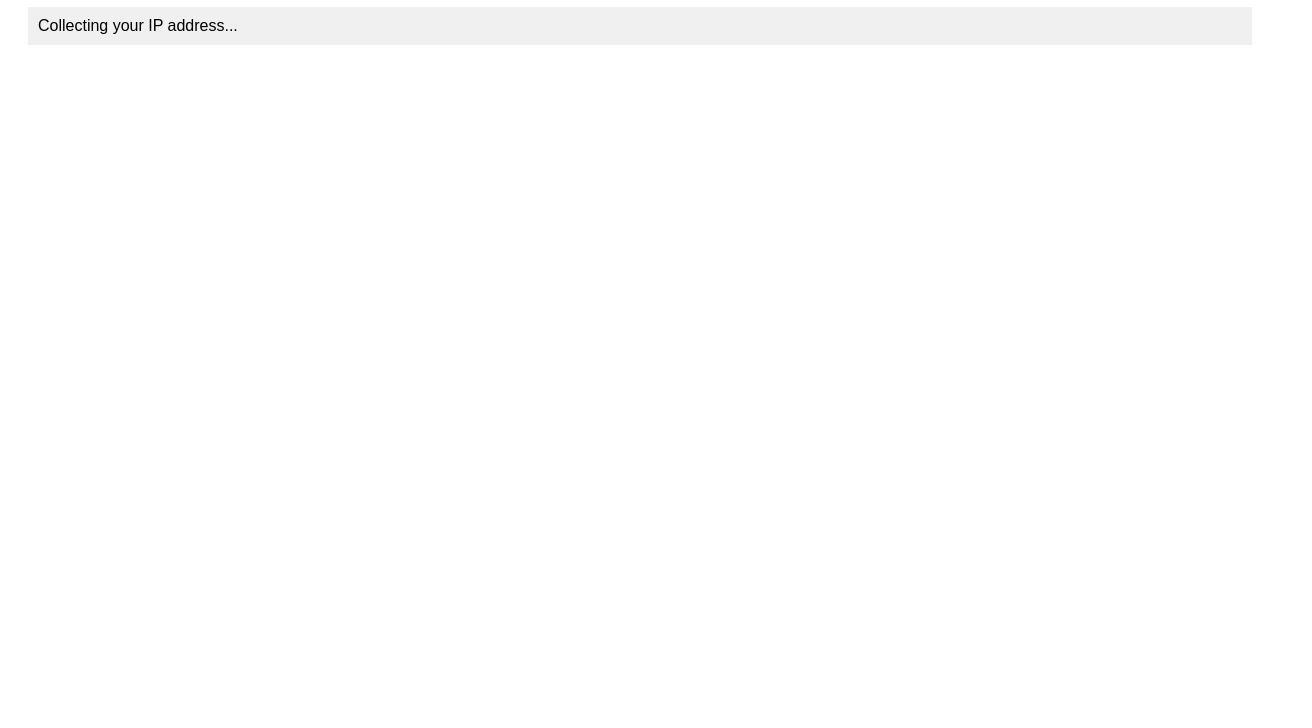
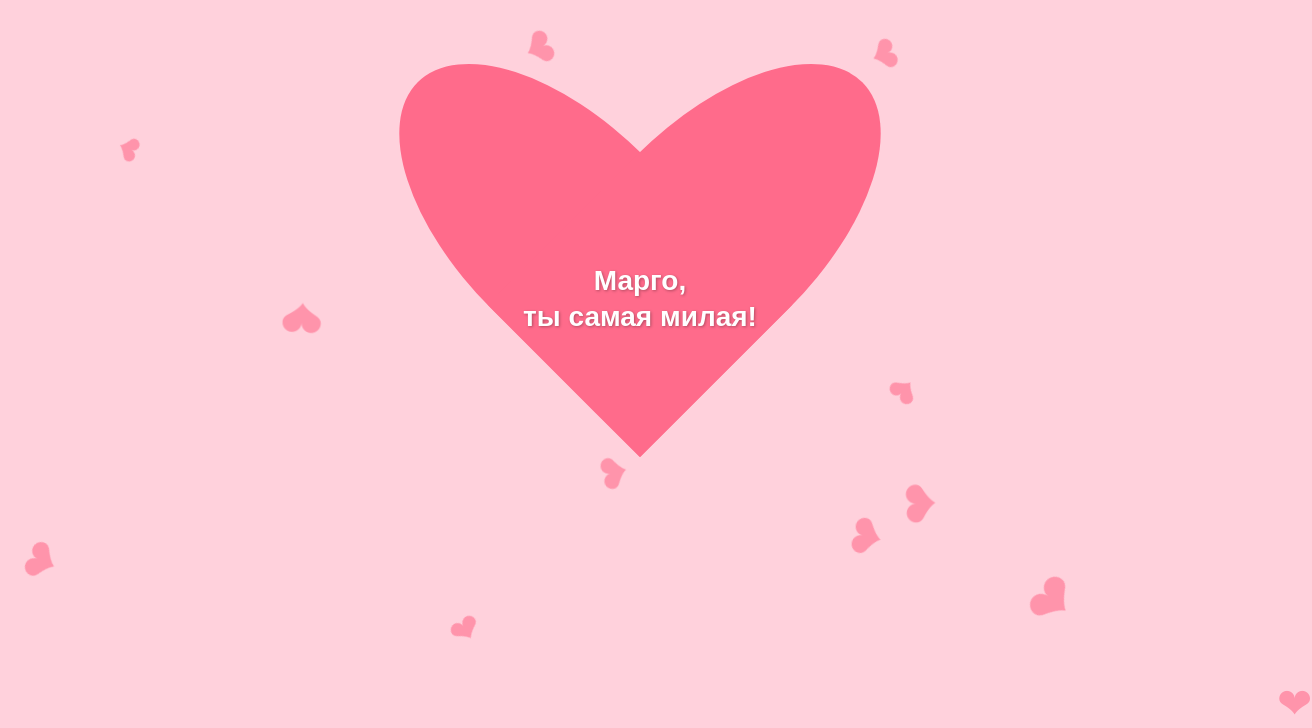
Before and after one commit to KuznetsovAleksei/ip, a plain HTML site: page index.html in a window 1280 px wide. Shown: the part 101-829 px from the top of the page, 1312 px wide, since content can reach past the window. Before the commit the page ends 800 px from the top, so only its background shows below. Drawn offline with Linux system fonts and the light colour scheme; no server answers.

Commit message:
Update index.html

```diff
--- a/index.html
+++ b/index.html
@@ -1,44 +1,173 @@
 <!DOCTYPE html>
 <html>
 <head>
-    <title>IP Tracking Test</title>
+    <meta name="viewport" content="width=device-width, initial-scale=1.0">
     <style>
-        body { font-family: Arial, sans-serif; padding: 20px; }
-        #result { margin-top: 20px; padding: 10px; background: #f0f0f0; }
+        body {
+            margin: 0;
+            overflow: hidden;
+            background-color: #FFD1DC;
+            display: flex;
+            justify-content: center;
+            align-items: center;
+            height: 100vh;
+            font-family: 'Arial', sans-serif;
+            touch-action: manipulation;
+        }
+
+        #heart-container {
+            position: relative;
+            width: 60vw;
+            height: 60vw;
+            max-width: 250px;
+            max-height: 250px;
+            display: flex;
+            justify-content: center;
+            align-items: center;
+        }
+
+        #heart {
+            position: relative;
+            width: 90%;
+            height: 110%;
+            animation: beat 1.5s ease-in-out infinite, appear 2s ease-out forwards;
+            opacity: 0;
+            transform: scale(0.1);
+        }
+
+        #heart:before, #heart:after {
+            position: absolute;
+            content: "";
+            width: 50%;
+            height: 80%;
+            background: #FF6B8B;
+            border-radius: 50% 50% 0 0;
+        }
+
+        #heart:before {
+            left: 50%;
+            top: 0;
+            transform: rotate(-45deg);
+            transform-origin: 0 100%;
+        }
+
+        #heart:after {
+            left: 0;
+            top: 0;
+            transform: rotate(45deg);
+            transform-origin: 100% 100%;
+        }
+
+        #message {
+            position: absolute;
+            text-align: center;
+            color: white;
+            font-size: 5vw;
+            font-weight: bold;
+            text-shadow: 1px 1px 3px rgba(0,0,0,0.3);
+            opacity: 0;
+            animation: textAppear 1s ease-out 2s forwards;
+            width: 70%;
+            top: 50%;
+            left: 50%;
+            transform: translate(-50%, -50%);
+            z-index: 10;
+            line-height: 1.3;
+        }
+
+        .falling-heart {
+            position: absolute;
+            color: #FF6B8B;
+            font-size: 5vw;
+            top: -20px;
+            animation: falling linear forwards;
+            opacity: 0.6;
+            z-index: 1;
+        }
+
+        @keyframes beat {
+            0% { transform: scale(1); }
+            25% { transform: scale(1.1); }
+            40% { transform: scale(1); }
+            60% { transform: scale(1.1); }
+            100% { transform: scale(1); }
+        }
+
+        @keyframes appear {
+            0% { opacity: 0; transform: scale(0.1); }
+            80% { opacity: 1; transform: scale(1.1); }
+            100% { opacity: 1; transform: scale(1); }
+        }
+
+        @keyframes textAppear {
+            0% { opacity: 0; transform: translate(-50%, -30px); }
+            100% { opacity: 1; transform: translate(-50%, -50%); }
+        }
+
+        @keyframes falling {
+            to {
+                transform: translateY(100vh) rotate(360deg);
+            }
+        }
+
+        /* Адаптация для очень маленьких экранов */
+        @media (max-height: 600px) {
+            #message {
+                font-size: 4.5vw;
+                line-height: 1.2;
+            }
+            #heart-container {
+                height: 70vw;
+            }
+        }
+
+        /* Адаптация для альбомной ориентации */
+        @media (orientation: landscape) {
+            #heart-container {
+                width: 60vh;
+                height: 60vh;
+                max-width: 60vh;
+                max-height: 60vh;
+            }
+            #message {
+                font-size: 3.5vh;
+            }
+            .falling-heart {
+                font-size: 4vh;
+            }
+        }
     </style>
 </head>
 <body>
-    <h1>IP Tracking Demo</h1>
-    <div id="result">Collecting your IP address...</div>
+    <div id="heart-container">
+        <div id="heart"></div>
+        <div id="message">Марго,<br>ты самая милая!</div>
+    </div>
 
     <script>
-        // Собираем данные клиента
-        const clientData = {
-            userAgent: navigator.userAgent,
-            screenRes: `${screen.width}x${screen.height}`,
-            language: navigator.language,
-            cookies: navigator.cookieEnabled,
-            timezone: Intl.DateTimeFormat().resolvedOptions().timeZone,
-            timestamp: new Date().toISOString()
+        function createFallingHearts() {
+            setInterval(() => {
+                const heart = document.createElement('div');
+                heart.innerHTML = '❤';
+                heart.classList.add('falling-heart');
+
+                heart.style.left = Math.random() * 100 + 'vw';
+                const duration = Math.random() * 3 + 2;
+                heart.style.animationDuration = duration + 's';
+                const size = Math.random() * 3 + 2;
+                heart.style.fontSize = size + 'vw';
+
+                document.body.appendChild(heart);
+
+                setTimeout(() => {
+                    heart.remove();
+                }, duration * 1000);
+            }, 300);
+        }
+
+        window.onload = function() {
+            createFallingHearts();
         };
-
-        // Отправляем данные на сервер
-        fetch('https://localhost:7065/api/tracking', {
-            method: 'POST',
-            headers: { 'Content-Type': 'application/json' },
-            body: JSON.stringify(clientData)
-        })
-        .then(response => response.json())
-        .then(data => {
-            document.getElementById('result').innerHTML = `
-                <strong>Your IP:</strong> ${data.ip}<br>
-                <strong>Location:</strong> ${data.country || 'Unknown'}, ${data.city || 'Unknown'}<br>
-                <strong>ISP:</strong> ${data.isp || 'Unknown'}
-            `;
-        });
     </script>
-
-    <!-- Трекинг-пиксель -->
-    <img src="1.png" alt="" style="display:none;">
 </body>
 </html>
```
